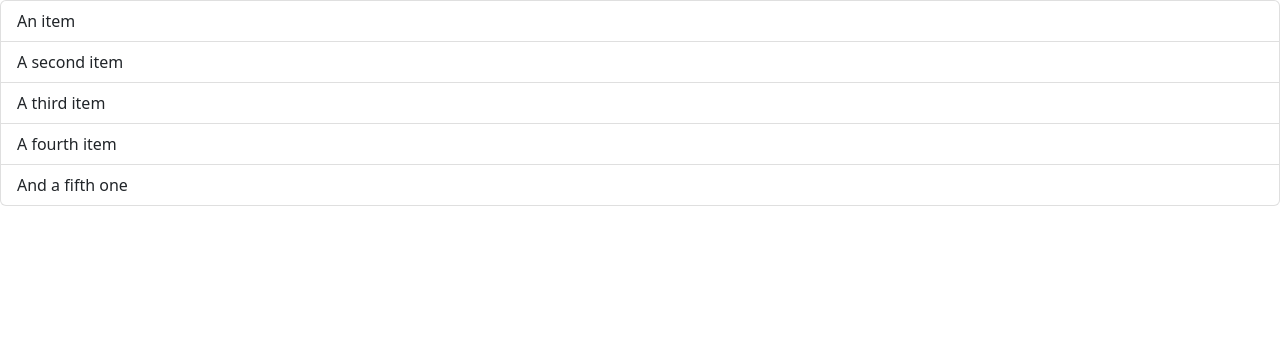
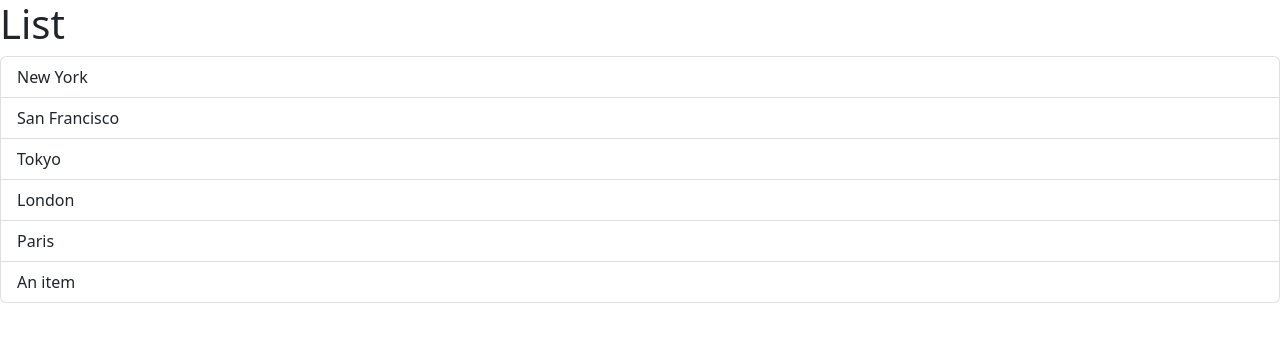
Before and after one commit to riddman/react-app, a React (Vite) app: page / in a window 1280 px wide. Shown: the top 342 px of the page. Built offline with nearby package versions, Linux system fonts and the light colour scheme.

Commit message:
Dynamic List. Fragment

```diff
--- a/src/components/ListGroup.tsx
+++ b/src/components/ListGroup.tsx
@@ -1,13 +1,33 @@
+import { Fragment } from 'react';
+
 function ListGroup() {
-  return (
-    <ul className="list-group">
-        <li className="list-group-item">An item</li>
-        <li className="list-group-item">A second item</li>
-        <li className="list-group-item">A third item</li>
-        <li className="list-group-item">A fourth item</li>
-        <li className="list-group-item">And a fifth one</li>
-    </ul>
-  );
+    let items = [
+        'New York',
+        'San Francisco',
+        'Tokyo',
+        'London',
+        'Paris'
+    ];
+
+    // items = [];
+
+    const emptyMessage = () => {
+        return items.length === 0 ? <p>No item found</p> : null;
+    }
+
+    return (
+        <Fragment>
+            <h1>List</h1>
+            {emptyMessage()}
+            <ul className="list-group">
+                {items.map((item, index) => {
+                    return <li key={index} className="list-group-item">{item}</li>
+                })}
+                <li className="list-group-item">An item</li>
+         </ul>
+        </Fragment>
+
+    );
 }
 
 export default ListGroup;
```
